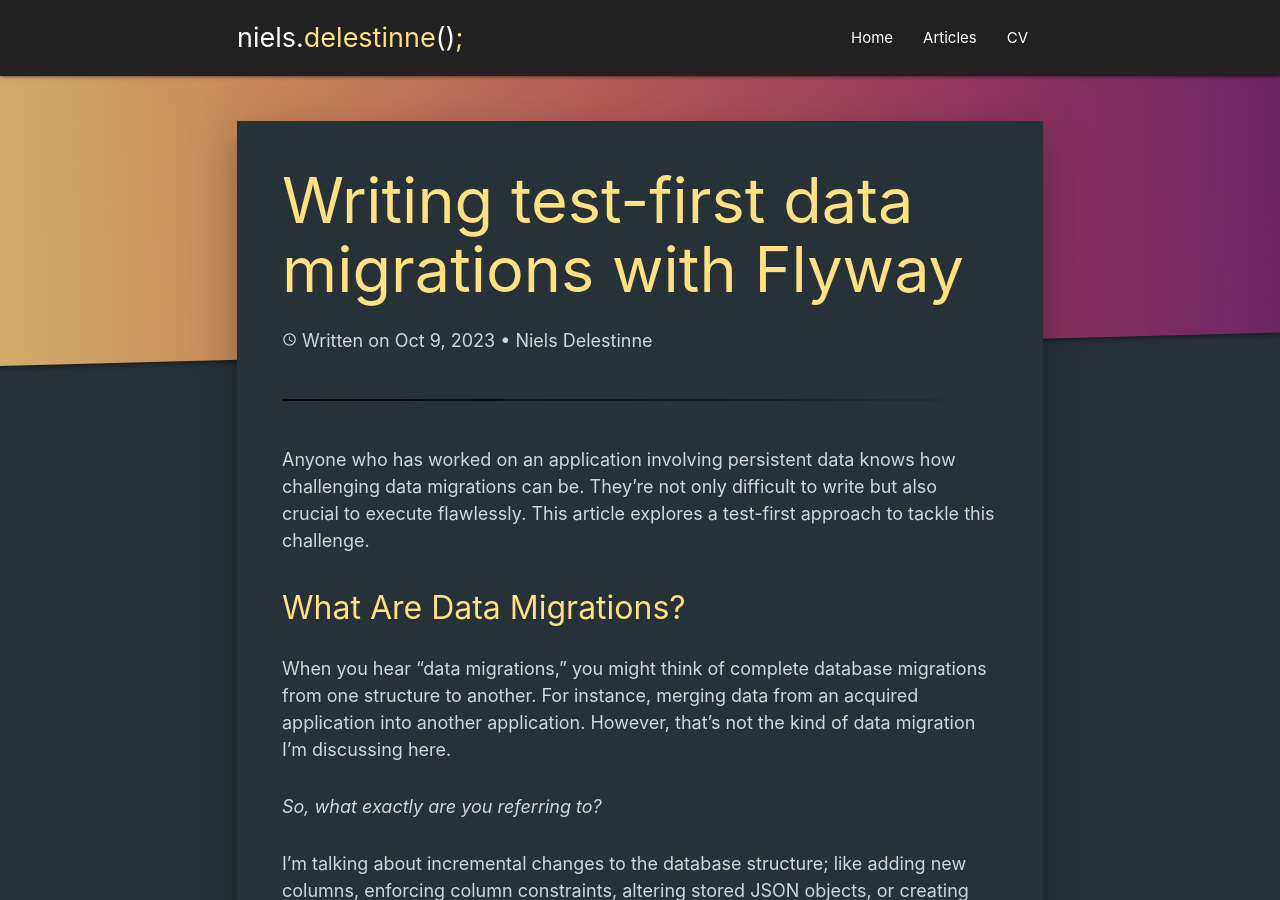
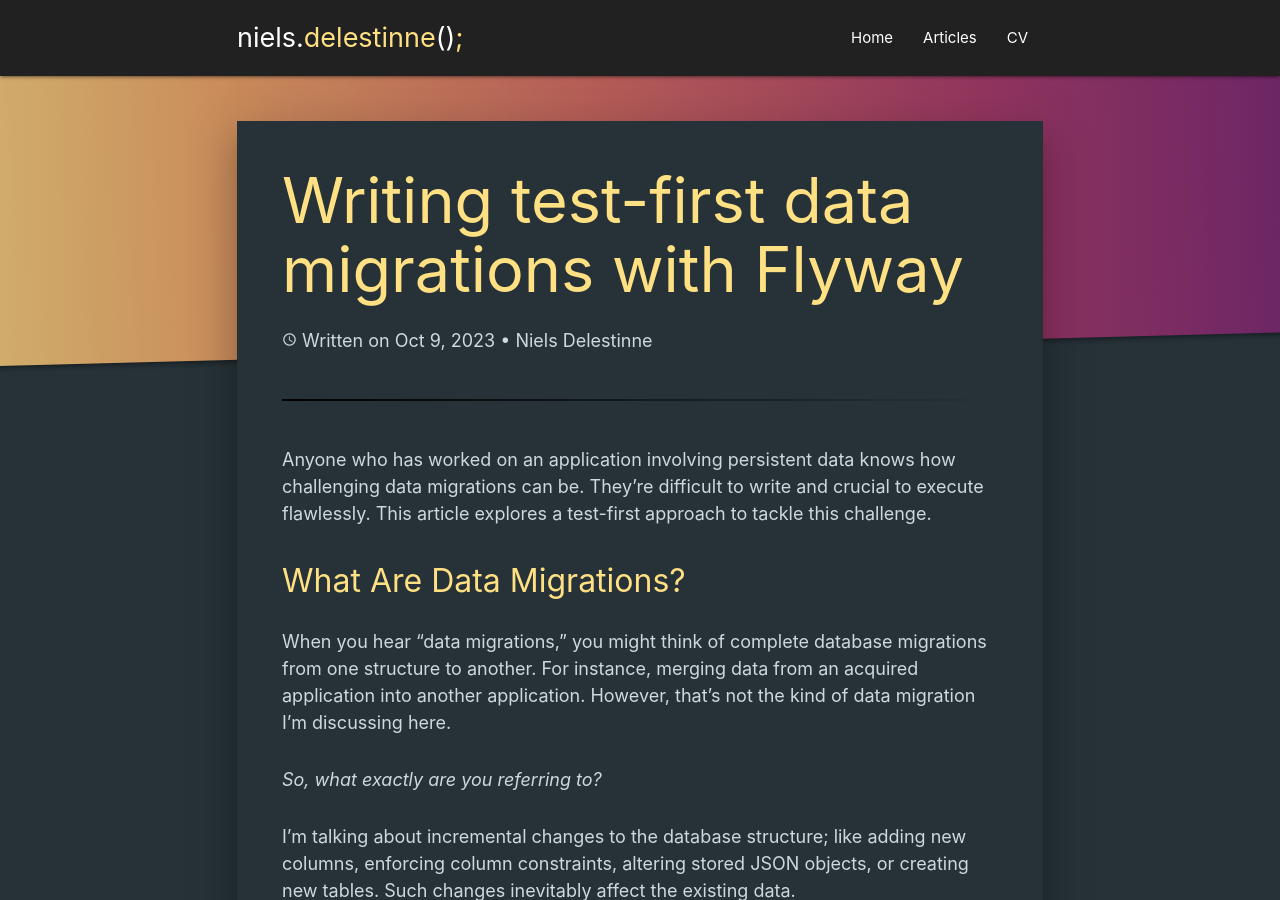
Before and after one commit to nielsdelestinne/niedel.be, a Jekyll site: the page built from _posts/2023-10-09-test-first-data-migrations.markdown, in a window 1280 px wide and 900 px high. Built offline with Jekyll 4.4.1, drawn with Linux system fonts in a browser that asks for light colours.

Commit message:
Reduce initial paragraph

```diff
--- a/_posts/2023-10-09-test-first-data-migrations.markdown
+++ b/_posts/2023-10-09-test-first-data-migrations.markdown
@@ -7,7 +7,7 @@ categories: back-end PostgreSQL Flyway
 comments: false
 ---
 
-Anyone who has worked on an application involving persistent data knows how challenging data migrations can be. They're not only difficult to write but also crucial to execute flawlessly. This article explores a test-first approach to tackle this challenge.
+Anyone who has worked on an application involving persistent data knows how challenging data migrations can be. They're difficult to write and crucial to execute flawlessly. This article explores a test-first approach to tackle this challenge.
 
 <!--more-->
 
```
